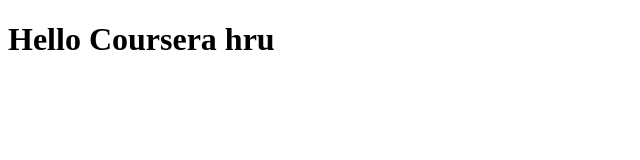
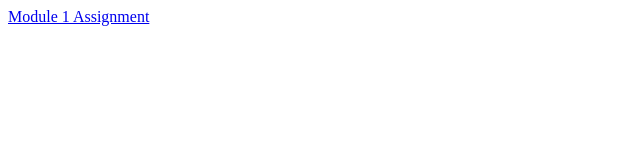
Before and after one commit to ganeshramanr/coursera-test, a plain HTML site: page index.html in a window 1280 px wide. Shown: the whole page, without its empty margins (0-640 px from the left). Drawn offline with Linux system fonts and the light colour scheme.

Commit message:
code changes for module1 assignment

```diff
--- a/index.html
+++ b/index.html
@@ -5,6 +5,6 @@
     <title>Coursera</title>
   </head>
   <body>
-    <h1>Hello Coursera hru</h1>
+    <a href="assignments/module1/index.html">Module 1 Assignment</a>
   </body>
 </html>
```
